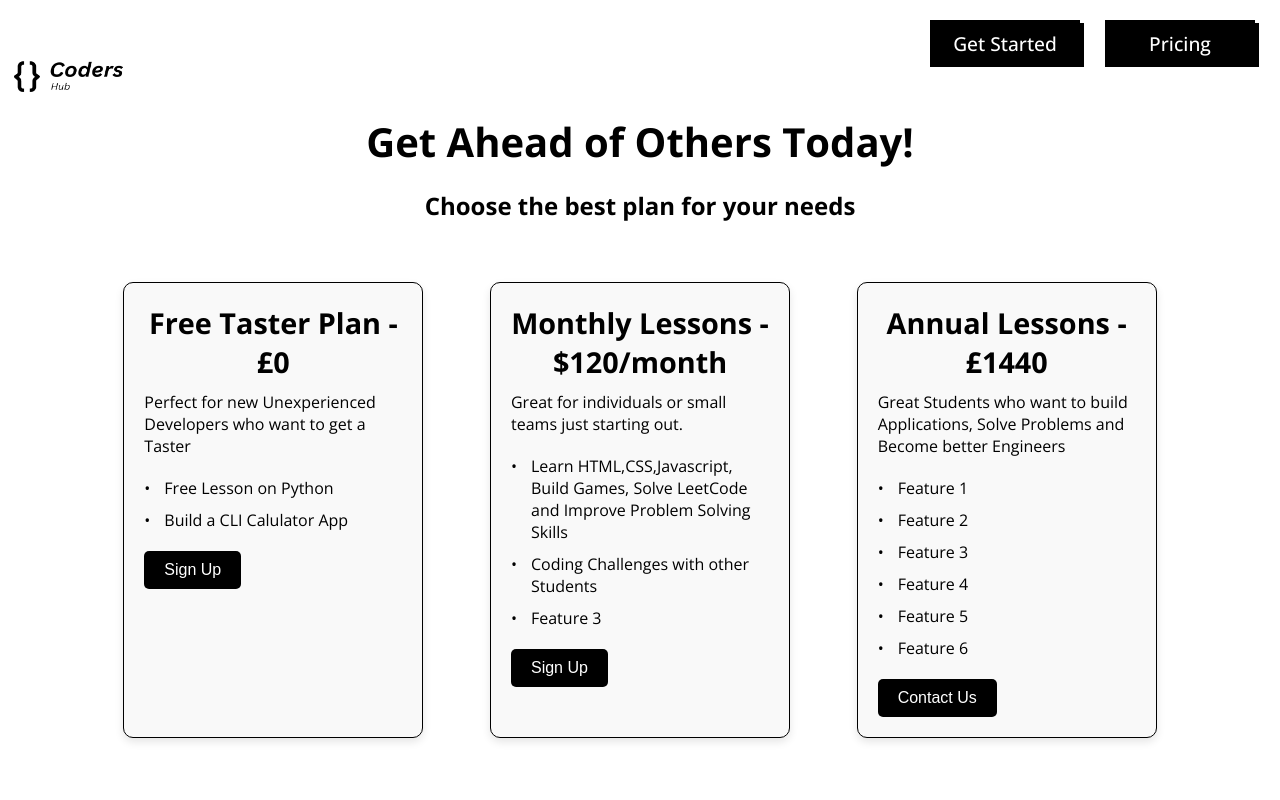
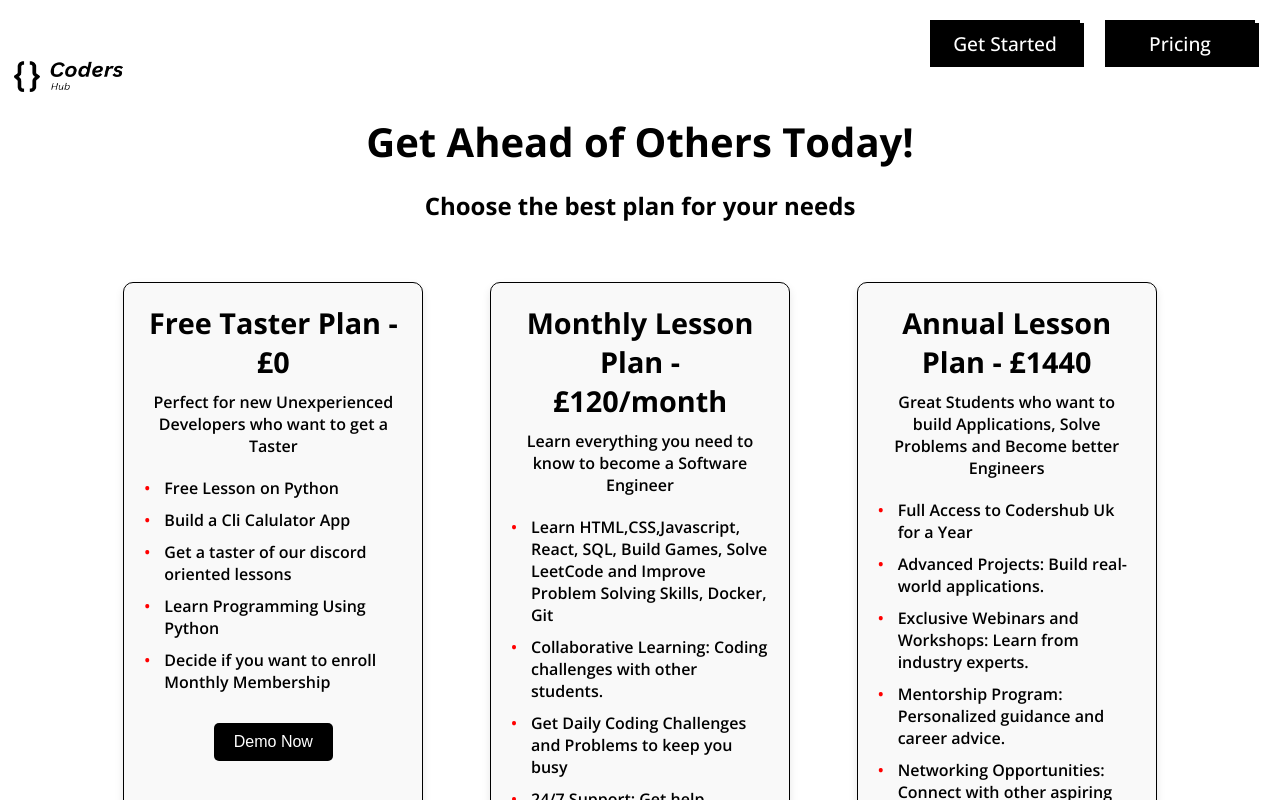
Before and after one commit to Pythonwithsean/CodershubUk, a React (Vite) app in the folder CodershubApp/: page /pricing in a window 1280 px wide. Shown: the top 800 px of the page. Built offline with nearby package versions, Linux system fonts and the light colour scheme.

Commit message:
Changed Pricing.tsx

```diff
--- a/CodershubApp/src/App.css
+++ b/CodershubApp/src/App.css
@@ -260,7 +260,38 @@ h2{
   align-items: center;
   border: 2px solid black;
   margin: 15px auto;
+  max-height: 1000px;
 }
+
+/* Container for the code block */
+.code-container {
+  margin: 20px 0;
+  min-height: 500px;
+}
+
+/* Styling the pre tag */
+.code-container pre {
+  background-color: rgb(255,255,255);
+  box-shadow: 8px 4px black;
+  border-radius: 8px;
+  padding: 16px;
+  overflow-x: auto;
+  min-height: 500px;
+}
+.code-container pre:hover{
+  box-shadow: 0px 0px black;
+  border: 5px solid black;
+}
+
+/* Styling the code tag */
+.code-container code {
+  display: block;
+  font-family: 'Courier New', Courier, monospace;
+  white-space: pre;
+  color: #000;
+  font-weight: 600;
+}
+
 
 /* Media Query for Tablets */
 @media screen and (max-width: 900px){
--- a/CodershubApp/src/components/Login.tsx
+++ b/CodershubApp/src/components/Login.tsx
@@ -1,60 +1,68 @@
-import { useState, useEffect } from 'react'
-import { Session, createClient } from '@supabase/supabase-js'
-import { Auth } from '@supabase/auth-ui-react'
-import "../styles/login.css"
-import { ThemeSupa } from '@supabase/auth-ui-shared'
-const PROJECT_URL = "https://talvpjiamafodpwvpkqz.supabase.co"
-const PROJECT_TOKEN = "eyJhbGciOiJIUzI1NiIsInR5cCI6IkpXVCJ9.eyJpc3MiOiJzdXBhYmFzZSIsInJlZiI6InRhbHZwamlhbWFmb2Rwd3Zwa3F6Iiwicm9sZSI6InNlcnZpY2Vfcm9sZSIsImlhdCI6MTcxMzg2NzQ1MCwiZXhwIjoyMDI5NDQzNDUwfQ.4aAAYjVkQwBknWxZEih8g8DHwHMuerNYas7SVAX0VSg"
-const supabase = createClient(PROJECT_URL, PROJECT_TOKEN)
+import { useState, useEffect } from "react";
+import { Session } from "@supabase/supabase-js";
+import { Auth } from "@supabase/auth-ui-react";
+import "../styles/login.css";
+import { ThemeSupa } from "@supabase/auth-ui-shared";
+import { supabase } from "./SupabaseClient";
 
 async function logout(): Promise<void> {
-  let { error } = await  supabase.auth.signOut()
-  if (error != null){
-    console.error(error)
-    return
+  const { error } = await supabase.auth.signOut();
+  if (error != null) {
+    console.error(error);
+    return;
   }
-  location.href = "/"
 }
-
 // Function That Gets usersName without @
-function getUserNameFromEmail(email: string | undefined): string{
-  if( typeof email === "undefined"){
-    return ""
+function getUserNameFromEmail(email: string | undefined): string {
+  if (typeof email === "undefined") {
+    return "";
   }
   let endPtr = 0;
-  for(let i = 0; i < email.length; i++){
-    if(email[i] === "@"){
-      endPtr = i
+  for (let i = 0; i < email.length; i++) {
+    if (email[i] === "@") {
+      endPtr = i;
     }
   }
-  return email.substring(0,endPtr)
+  return email.substring(0, endPtr);
 }
 
 type loginProps = {
-  children: JSX.Element
-}
+  children: JSX.Element;
+};
 
 export default function Login({ children }: loginProps) {
-  const [session, setSession] = useState<Session | null>(null)
+  const [session, setSession] = useState<Session | null>(null);
   useEffect(() => {
     supabase.auth.getSession().then(({ data: { session } }) => {
-      setSession(session)
-    })
+      setSession(session);
+    });
     const {
       data: { subscription },
     } = supabase.auth.onAuthStateChange((_event, session) => {
-      setSession(session)
-    })
-    return () => subscription.unsubscribe()
-  }, [])
-
-
-
+      setSession(session);
+    });
+    return () => subscription.unsubscribe();
+  }, []);
 
   if (!session) {
     return (
-      <div className='login-container' style={{ display: 'flex', justifyContent: 'center', alignItems: 'center', height: '100vh' }}>
-        <div className='login-semicontainer' style={{ padding: '20px', backgroundColor: 'white', borderRadius: '10px' }}>
+      <div
+        className="login-container"
+        style={{
+          display: "flex",
+          justifyContent: "center",
+          alignItems: "center",
+          height: "100vh",
+        }}
+      >
+        <div
+          className="login-semicontainer"
+          style={{
+            padding: "20px",
+            backgroundColor: "white",
+            borderRadius: "10px",
+          }}
+        >
           <Auth
             supabaseClient={supabase}
             theme="light"
@@ -62,36 +70,36 @@ export default function Login({ children }: loginProps) {
             localization={{
               variables: {
                 sign_in: {
-                  email_label: 'Your Email address',
-                  password_label: 'Your Password',
-
+                  email_label: "Your Email address",
+                  password_label: "Your Password",
                 },
               },
             }}
             appearance={{
               style: {
-                button: { background: 'black', color: 'white' },
-                container: { backgroundColor: 'white' },
-                anchor: { color: 'black' },
-                label: { color: 'black' },
-                input: { borderColor: 'black' },
-                loader: { color: 'black' },
-                message: { color: 'black' },
+                button: { background: "black", color: "white" },
+                container: { backgroundColor: "white" },
+                anchor: { color: "black" },
+                label: { color: "black" },
+                input: { borderColor: "black" },
+                loader: { color: "black" },
+                message: { color: "black" },
               },
-              theme: ThemeSupa
+              theme: ThemeSupa,
             }}
-            view='sign_up'
+            view="sign_up"
           />
         </div>
-      </div>)
-  }
-  else {
+      </div>
+    );
+  } else {
     return (
-    <>
-    <h3>Welcome {getUserNameFromEmail(session.user.email)}</h3>
-    <br />
-      {children}
-      <button onClick={logout}>LogOut</button>
-    </>)
+      <>
+        <h3>Welcome {getUserNameFromEmail(session.user.email)}</h3>
+        <br />
+        {children}
+        <button onClick={logout}>LogOut</button>
+      </>
+    );
   }
 }
--- a/CodershubApp/src/components/Pricing.tsx
+++ b/CodershubApp/src/components/Pricing.tsx
@@ -1,12 +1,13 @@
 import { Container, Box } from "@mui/material";
 import "../App.css";
-import "../styles/pricingpage.css"
+import "../styles/pricingpage.css";
+import { Link } from "react-router-dom";
 import Navbar from "./Navbar";
 
 export default function Pricing() {
   return (
     <Container className="container pricing-container">
-            <Navbar/>
+      <Navbar />
       <br />
       <Box component="section" sx={{ p: 2 }}>
         <h1>Get Ahead of Others Today!</h1>
@@ -14,35 +15,67 @@ export default function Pricing() {
         <div className="pricing-page">
           <div className="pricing-option" id="option2">
             <h2>Free Taster Plan - £0</h2>
-                        <p>Perfect for new Unexperienced Developers who want to get a Taster</p>
+            <p>
+              Perfect for new Unexperienced Developers who want to get a Taster
+            </p>
             <ul>
               <li>Free Lesson on Python</li>
-                            <li>Build a CLI Calulator App</li>
+              <li>Build a Cli Calulator App</li>
+              <li>Get a taster of our discord oriented lessons</li>
+              <li>Learn Programming Using Python</li>
+              <li>Decide if you want to enroll Monthly Membership</li>
             </ul>
-                        <button>Sign Up</button>
+            <Link to="/bookings">
+              <button>Demo Now</button>
+            </Link>
           </div>
           <div className="pricing-option" id="option1">
-                        <h2>Monthly Lessons - $120/month</h2>
-                        <p>Great for individuals or small teams just starting out.</p>
+            <h2>Monthly Lesson Plan - £120/month</h2>
+            <p>
+              Learn everything you need to know to become a Software Engineer
+            </p>
             <ul>
-                            <li>Learn HTML,CSS,Javascript, Build Games, Solve LeetCode and Improve Problem Solving Skills</li>
-                            <li>Coding Challenges with other Students</li>
-                            <li>Feature 3</li>
+              <li>
+                {" "}
+                Learn HTML,CSS,Javascript, React, SQL, Build Games, Solve
+                LeetCode and Improve Problem Solving Skills, Docker, Git
+              </li>
+              <li>
+                Collaborative Learning: Coding challenges with other students.
+              </li>
+              <li>Get Daily Coding Challenges and Problems to keep you busy</li>
+              <li>
+                24/7 Support: Get help anytime from our community and
+                instructors
+              </li>
             </ul>
-                        <button>Sign Up</button>
+            <Link to="/auth">
+              <button>Apply</button>
+            </Link>
           </div>
           <div className="pricing-option" id="option3">
-                        <h2>Annual Lessons - £1440</h2>
-                        <p>Great Students who want to build Applications, Solve Problems and Become better Engineers</p>
+            <h2>Annual Lesson Plan - £1440</h2>
+            <p>
+              Great Students who want to build Applications, Solve Problems and
+              Become better Engineers
+            </p>
             <ul>
-                            <li>Feature 1</li>
-                            <li>Feature 2</li>
-                            <li>Feature 3</li>
-                            <li>Feature 4</li>
-                            <li>Feature 5</li>
-                            <li>Feature 6</li>
+              <li>Full Access to Codershub Uk for a Year</li>
+              <li>Advanced Projects: Build real-world applications.</li>
+              <li>
+                Exclusive Webinars and Workshops: Learn from industry experts.
+              </li>
+              <li>
+                Mentorship Program: Personalized guidance and career advice.
+              </li>
+              <li>
+                Networking Opportunities: Connect with other aspiring engineers.
+              </li>
+              <li>Certification: Earn a certificate upon course completion.</li>
             </ul>
-                        <button>Contact Us</button>
+            <Link to="/auth">
+              <button>Apply</button>
+            </Link>
           </div>
         </div>
       </Box>
--- a/CodershubApp/src/components/SupabaseClient.ts
+++ b/CodershubApp/src/components/SupabaseClient.ts
@@ -0,0 +1,4 @@
+import { createClient } from "@supabase/supabase-js";
+const PROJECT_URL = "https://talvpjiamafodpwvpkqz.supabase.co";
+const PROJECT_TOKEN ="eyJhbGciOiJIUzI1NiIsInR5cCI6IkpXVCJ9.eyJpc3MiOiJzdXBhYmFzZSIsInJlZiI6InRhbHZwamlhbWFmb2Rwd3Zwa3F6Iiwicm9sZSI6InNlcnZpY2Vfcm9sZSIsImlhdCI6MTcxMzg2NzQ1MCwiZXhwIjoyMDI5NDQzNDUwfQ.4aAAYjVkQwBknWxZEih8g8DHwHMuerNYas7SVAX0VSg";
+export const supabase = createClient(PROJECT_URL, PROJECT_TOKEN);
--- a/CodershubApp/src/styles/pricingpage.css
+++ b/CodershubApp/src/styles/pricingpage.css
@@ -4,17 +4,14 @@ h1 {
   font-size: 2.5em;
   margin-bottom: 20px;
 }
-
 h3 {
   text-align: center;
   font-size: 1.5em;
   margin-bottom: 40px;
 }
-
 .pricing-container{
   height: 100vh;
 }
-
 .pricing-page {
   display: flex;
   justify-content: space-around;
@@ -23,7 +20,6 @@ h3 {
   padding: 20px;
   height: max-content;
 }
-
 .pricing-option {
   background-color: #f9f9f9;
   border: 1px solid #000;
@@ -31,45 +27,48 @@ h3 {
   padding: 20px;
   width: 300px;
   box-shadow: 0 4px 8px rgba(0, 0, 0, 0.1);
+  display: flex;
+  flex-direction: column;
+  align-items: center;
   transition: transform 0.3s, box-shadow 0.3s;
 }
-
 .pricing-option:hover {
   transform: translateY(-10px);
   box-shadow: 0 8px 16px rgba(0, 0, 0, 0.2);
 }
-
+.pricing-option > p {
+  text-align: center;
+}
 .pricing-option h2 {
   font-size: 1.8em;
   margin-bottom: 10px;
 }
-
 .pricing-option p {
   font-size: 1em;
   margin-bottom: 20px;
+  font-weight: 600;
 }
-
 .pricing-option ul {
   list-style: none;
   padding: 0;
   margin-bottom: 20px;
 }
-
 .pricing-option ul li {
   margin-bottom: 10px;
   padding-left: 20px;
   position: relative;
+  font-weight: 600;
 }
-
 .pricing-option ul li::before {
   content: "•";
-  color: #000;
+  color: red;
   position: absolute;
   left: 0;
 }
 
-button {
+a> button  {
   background-color: #000;
+  margin: 0 auto 0 auto;
   color: #fff;
   border: none;
   border-radius: 5px;
```
Also changed, not shown: CodershubApp/src/components/Hero.tsx (+299 -92 lines). Lines whose indentation alone changed are shown as unchanged.
